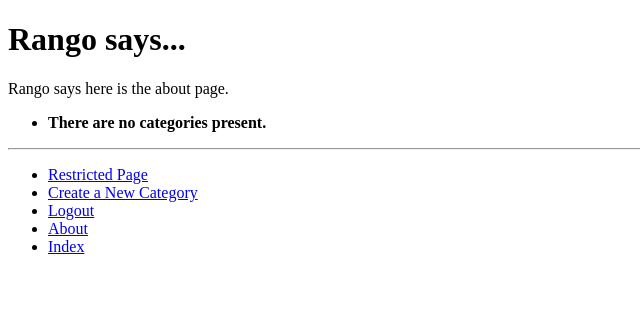
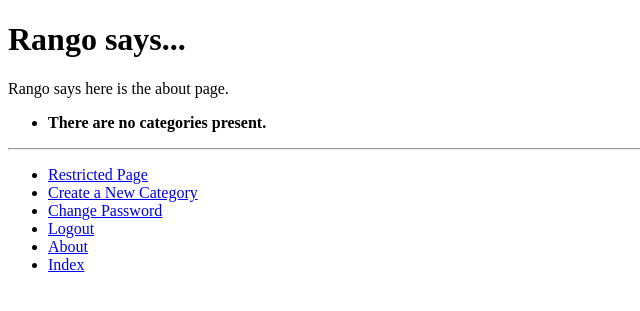
Before and after one commit to AaronLaw/tango_with_django_project, a Django app: page /rango/about/ in a window 1280 px wide. Shown: the top 311 px of the page, without its empty margins (0-640 px from the left). Run offline with Django 3.2, Linux system fonts and the light colour scheme; the visitor is signed in with stand-in values (Sample User, id 1); data that the repository does not hold is empty.

Commit message:
Activate user password change functionality. Refer to Anders Hofstee's Templates to get started.

```diff
--- a/tango_with_django_project/templates/rango/base.html
+++ b/tango_with_django_project/templates/rango/base.html
@@ -25,6 +25,7 @@
             {% if user.is_authenticated %}
                 <li><a href="{% url 'restricted' %}">Restricted Page</a></li>
                 <li><a href="{% url 'create_category' %}">Create a New Category</a></li>
+                <li><a href="{% url 'auth_password_change' %}">Change Password</a></li>
                 <li><a href="{% url 'auth_logout' %}?next=/rango/">Logout</a></li>
             {% else %}
                 <li><a href="{% url 'auth_login' %}">Sign In</a></li>
```
